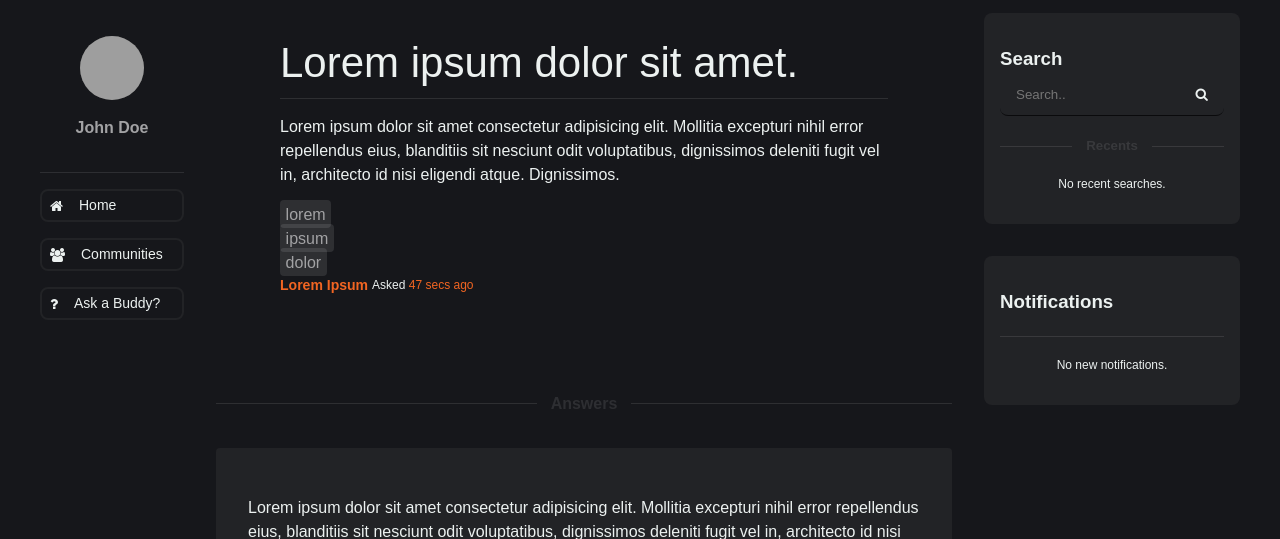
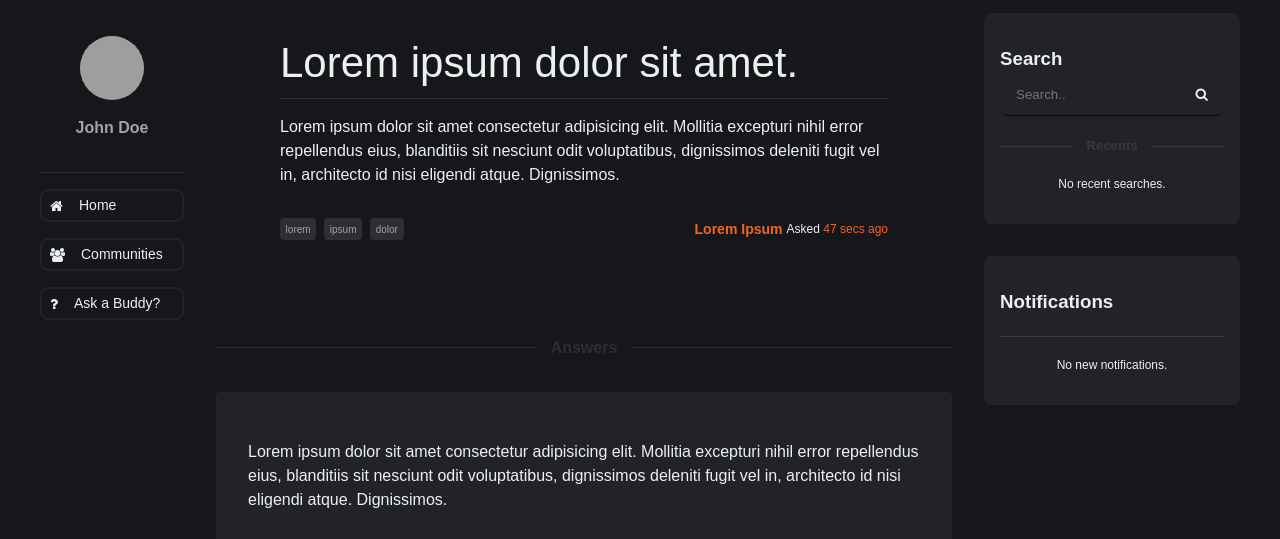
Before and after one commit to AmonMunyai/my-buddy, a PHP site: page /question-template.html in a window 1280 px wide. Shown: the part 156-695 px from the top of the page. Run offline with PHP 8.4, Linux system fonts and the light colour scheme; grey boxes are pictures that could not be loaded.

Commit message:
[update] made question content-styling similar to post-content

```diff
--- a/css/homepage.css
+++ b/css/homepage.css
@@ -66,6 +66,7 @@
     padding: 4rem;
 }
 
+.question-content-footer,
 .post-content-footer {
     margin-top: 1rem;
     font-size: 0.85rem;
@@ -74,6 +75,7 @@
     justify-content: space-between;
 }
 
+.question-content-tags,
 .post-content-tags {
     display: flex;
     gap: 0.5rem;
```
